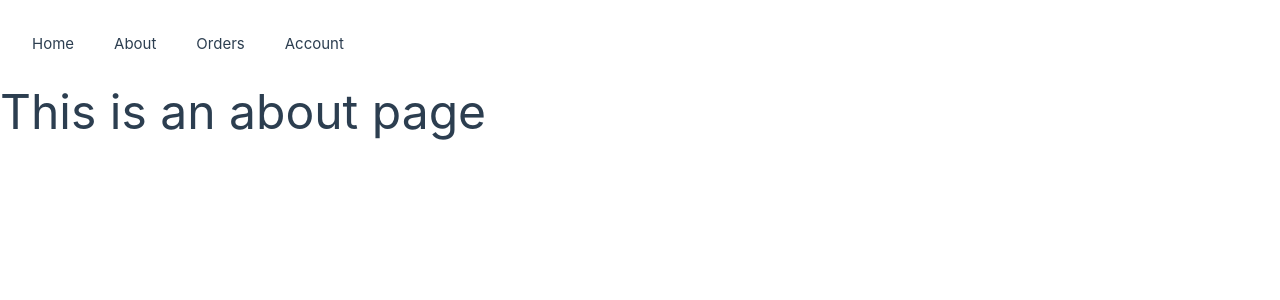
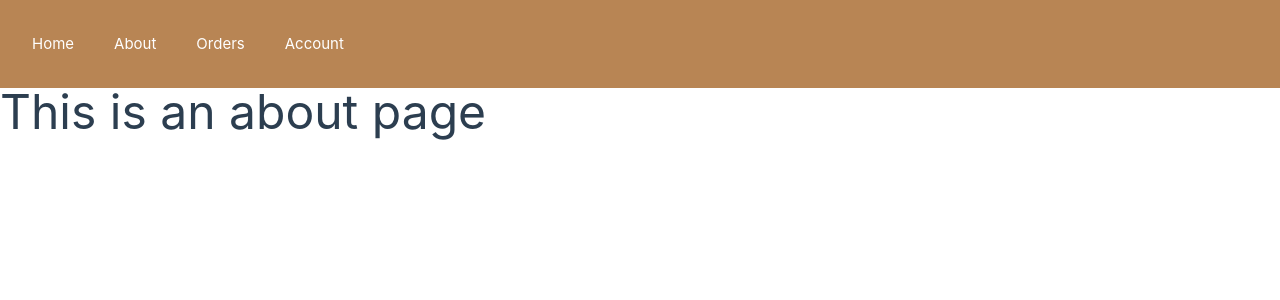
Before and after one commit to Xxenon22/SPMH-Project, a Vue app: page /about in a window 1280 px wide. Shown: the top 300 px of the page. Built offline with nearby package versions, Linux system fonts and the light colour scheme.

Commit message:
change navbar styles

```diff
--- a/src/components/Navbar.vue
+++ b/src/components/Navbar.vue
@@ -1,18 +1,24 @@
 <template>
-  <nav class="p-4">
+  <nav class="bg-primary p-4">
     <ul class="flex gap-2">
       <li>
-        <RouterLink :to="{ name: 'home' }" class="p-4">Home</RouterLink>
+        <RouterLink :to="{ name: 'home' }" class="nav-link">Home</RouterLink>
       </li>
       <li>
-        <RouterLink :to="{ name: 'about' }" class="p-4">About</RouterLink>
+        <RouterLink :to="{ name: 'about' }" class="nav-link">About</RouterLink>
       </li>
       <li>
-        <RouterLink :to="{ name: 'orders' }" class="p-4">Orders</RouterLink>
+        <RouterLink :to="{ name: 'orders' }" class="nav-link">
+          Orders
+        </RouterLink>
       </li>
       <li>
-        <RouterLink :to="{ name: 'account' }" class="p-4">Account</RouterLink>
+        <RouterLink :to="{ name: 'account' }" class="nav-link"
+          >Account</RouterLink
+        >
       </li>
     </ul>
   </nav>
 </template>
+
+<style scoped></style>
```
